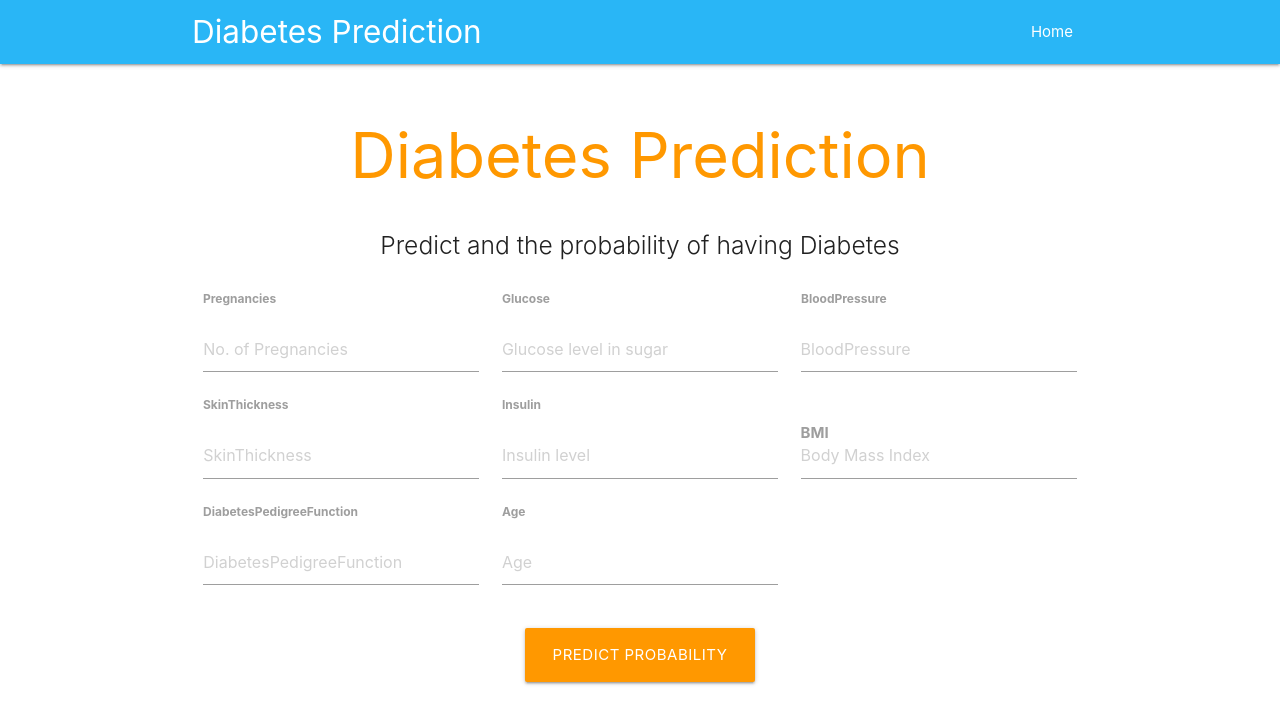
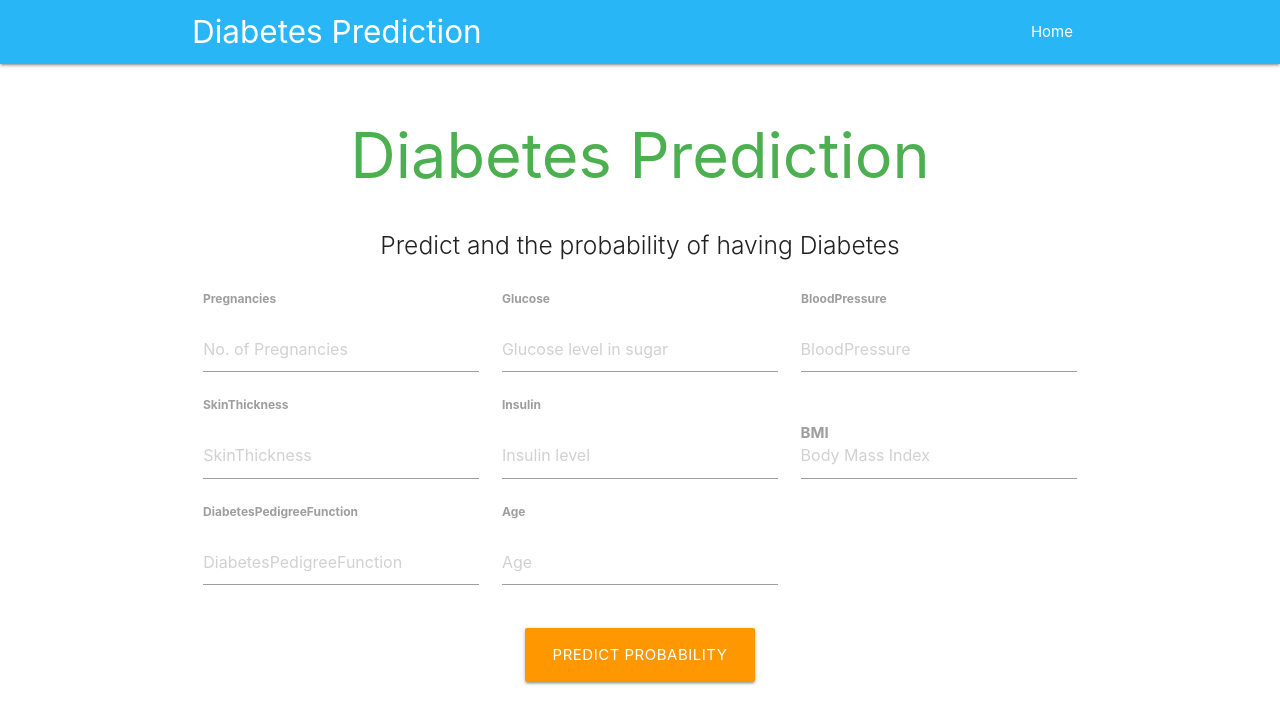
Before and after one commit to amanchauhan8532/Diabetes_Prediction, a Flask app: page / in a window 1280 px wide. Shown: the top 701 px of the page. Run offline with Flask 2, Linux system fonts and the light colour scheme; parts of the project's set-up code (start-up, migrations or seed data) failed here and were passed over; some libraries are stand-ins or nearby versions.

Commit message:
Update index.html

```diff
--- a/templates/index.html
+++ b/templates/index.html
@@ -24,7 +24,7 @@
   <div class="section no-pad-bot" id="index-banner">
     <div class="container">
      <h5 style="text-align: center; color: darkgreen; font-weight: 600;">{{pred}}</h5>
-      <h1 class="header center orange-text">Diabetes Prediction</h1>
+      <h1 class="header center green-text">Diabetes Prediction</h1>
       <div class="row center">
         <h5 class="header col s12 light">Predict and the probability of having Diabetes
         <br>
```
